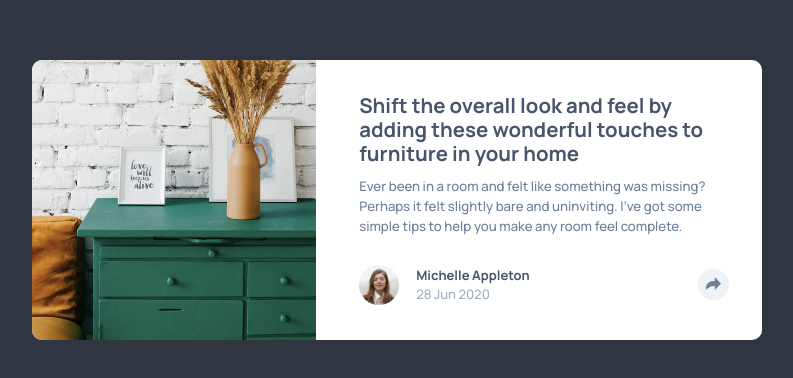
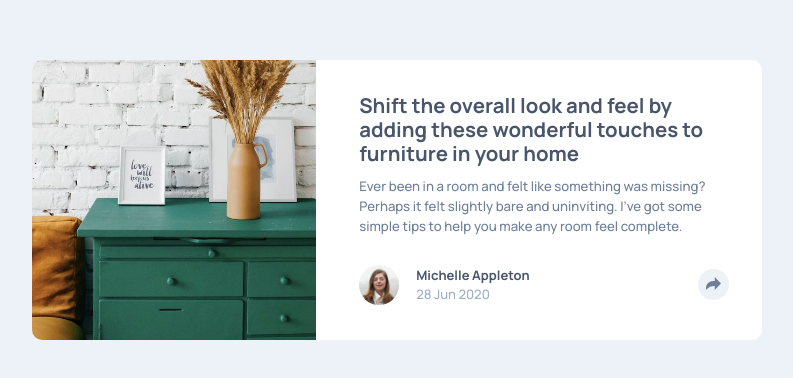
Before and after one commit to Lino-OTM/Article-preview-component, a plain HTML site: page index.html in a window 1280 px wide. Shown: the part 200-578 px from the top of the page, without its empty margins (243-1036 px from the left). Drawn offline with Linux system fonts and the light colour scheme.

Commit message:
Background fixed

```diff
--- a/scss/style.scss
+++ b/scss/style.scss
@@ -5,8 +5,7 @@ html {
 }
 
 body {
-  // background-color: colors.$lightGrayishBlue;
-  background-color: #303641;
+  background-color: colors.$lightGrayishBlue;
   font-family: "Manrope", sans-serif;
 }
 
```
Also changed, not shown: css/style.css, 1 other file.
